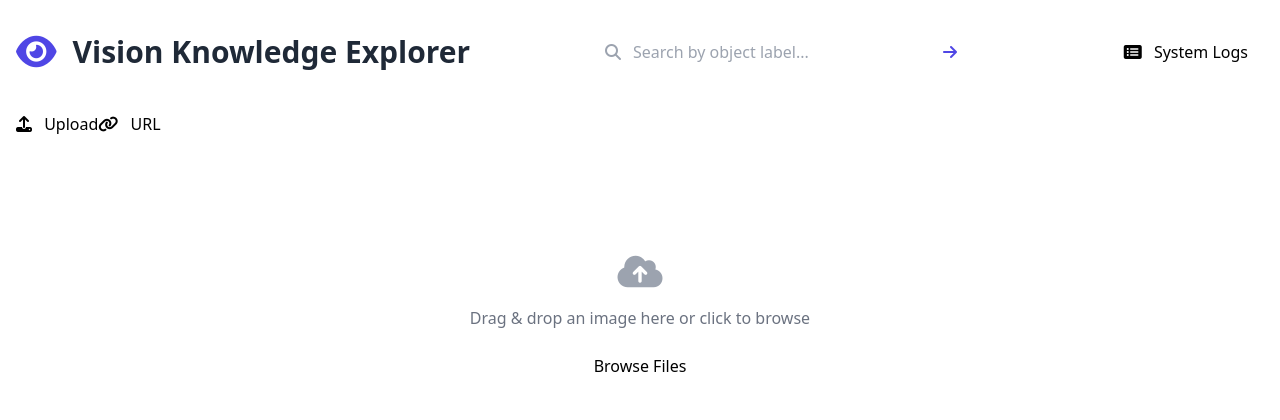
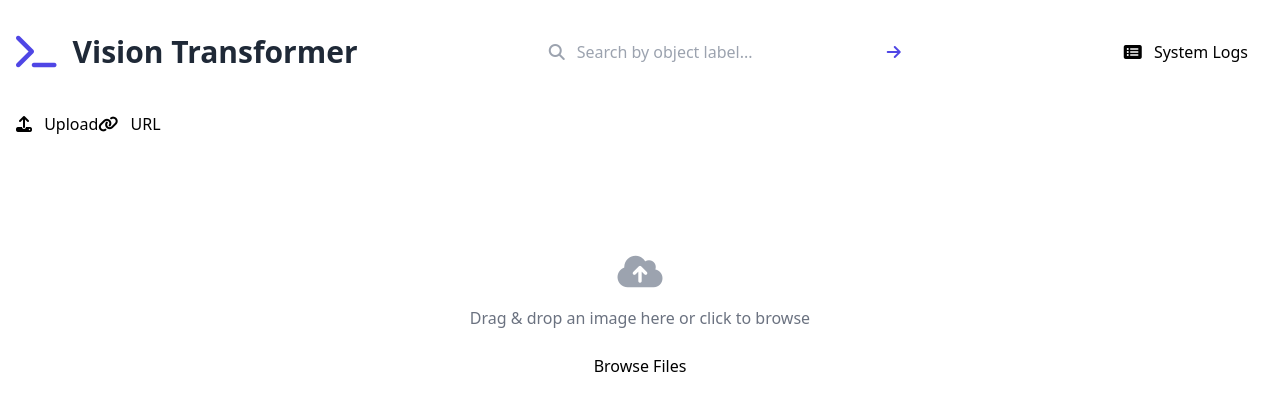
Before and after one commit to Amaan9136/vision_transformer, a Flask app: page / in a window 1280 px wide. Shown: the top 420 px of the page. Run offline with Flask 3, Linux system fonts and the light colour scheme; parts of the project's set-up code (start-up, migrations or seed data) failed here and were passed over; some libraries are stand-ins or nearby versions.

Commit message:
chore: to be fixed

```diff
--- a/app.py
+++ b/app.py
@@ -1,6 +1,4 @@
 """
-Enhanced Vision Knowledge Explorer
-
 This updated version adds:
 1. Improved image deduplication with perceptual hashing
 2. Visualization of Vision Transformer attention maps
@@ -17,6 +15,8 @@ from CONSTANTS.MODULES import (
     urllib, logger, string, socketio, SocketIO,
 )
 
+from config import flask_app
+
 # Import custom modules
 from helpers_and_class.VisionModule import VisionModule
 from helpers_and_class.VectorDB import VectorDB
@@ -24,26 +24,13 @@ from helpers_and_class.ImageScraper import ImageScraper
 from helpers_and_class.LLMInsightGenerator import LLMInsightGenerator
 from helpers_and_class.TransformerExplainerModule import TransformerExplainerModule
 
+
 # Configure logging
 logging.basicConfig(level=logging.INFO, format='%(asctime)s - %(levelname)s - %(message)s')
 logger = logging.getLogger(__name__)
-
-# Initialize Flask app
-flask_app = Flask(__name__)
-flask_app.config['UPLOAD_FOLDER'] = 'static/uploads'
-flask_app.config['ATTENTION_MAPS_FOLDER'] = 'static/attention_maps'
-flask_app.config['FEATURE_MAPS_FOLDER'] = 'static/feature_maps'
-flask_app.config['TRANSFORMATION_FOLDER'] = 'static/transformations'
-flask_app.config['MAX_CONTENT_LENGTH'] = 16 * 1024 * 1024  # 16MB max upload size
-
 # Initialize SocketIO
 socketio = SocketIO(flask_app, cors_allowed_origins="*")
 
-# Ensure upload directories exist
-os.makedirs(flask_app.config['UPLOAD_FOLDER'], exist_ok=True)
-os.makedirs(flask_app.config['ATTENTION_MAPS_FOLDER'], exist_ok=True)
-os.makedirs(flask_app.config['FEATURE_MAPS_FOLDER'], exist_ok=True)
-os.makedirs(flask_app.config['TRANSFORMATION_FOLDER'], exist_ok=True)
 
 # Initialize modules
 vision_module = VisionModule()
@@ -100,7 +87,7 @@ def log_to_client(message, level='info'):
     socketio.emit('log_message', {'message': message, 'level': level})
 
 
-# Flask routes for the Vision Transformer Explorer application
+# Flask routes for the Vision Transformer application
 
 @flask_app.route('/')
 def index():
@@ -880,7 +867,7 @@ def handle_command(data):
     elif command.startswith('version'):
         # Return version info
         socketio.emit('command_result', {
-            'result': "Vision Knowledge Explorer v1.0.0"
+            'result': "Vision Transformer v1.0.0"
         })
     else:
         # Unknown command
--- a/helpers_and_class/ImageScraper.py
+++ b/helpers_and_class/ImageScraper.py
@@ -3,12 +3,12 @@ from CONSTANTS.MODULES import (
     concurrent, BytesIO, Image, imagehash, BeautifulSoup
 )
 
-from app import flask_app
-
 from CONSTANTS.CONSTANTS import ( USER_AGENTS )
 
 from helpers_and_class.VisionModule import VisionModule
 vision_module = VisionModule()
+
+from config import flask_app
 
 # ---- 4. Enhanced Web Scraper with Duplicate Detection ----
 
--- a/helpers_and_class/VisionModule.py
+++ b/helpers_and_class/VisionModule.py
@@ -7,7 +7,7 @@ from CONSTANTS.MODULES import (
 
 from CONSTANTS.CONSTANTS import ( USER_AGENTS )
 
-from app import flask_app
+from config import flask_app
 
 # ---- 1. Enhanced Vision Transformer Setup ----
 
--- a/static/css/main.css
+++ b/static/css/main.css
@@ -1,5 +1,3 @@
-/* Additional custom styles for the Vision Knowledge Explorer */
-
 .pulse-animation {
     animation: pulse 2s infinite;
 }
--- a/static/js/main.js
+++ b/static/js/main.js
@@ -1,5 +1,3 @@
-// Main JavaScript for Vision Knowledge Explorer
-
 // DOM Content Loaded Event
 document.addEventListener('DOMContentLoaded', function() {
     // Initialize animation effects
--- a/templates/index.html
+++ b/templates/index.html
@@ -4,7 +4,7 @@
 <head>
     <meta charset="UTF-8">
     <meta name="viewport" content="width=device-width, initial-scale=1.0">
-    <title>Vision Knowledge Explorer</title>
+    <title>Vision Transformer</title>
     <link href="https://cdn.jsdelivr.net/npm/tailwindcss@2.2.19/dist/tailwind.min.css" rel="stylesheet">
     <link rel="stylesheet" href="https://cdnjs.cloudflare.com/ajax/libs/font-awesome/6.4.0/css/all.min.css">
     <script src="https://cdnjs.cloudflare.com/ajax/libs/socket.io/4.0.1/socket.io.js"></script>
@@ -16,8 +16,8 @@
     <div class="container mx-auto px-4 py-8">
         <header class="flex flex-col md:flex-row justify-between items-center mb-10">
             <div class="flex items-center mb-4 md:mb-0">
-                <i class="fas fa-eye text-4xl text-indigo-600 mr-4"></i>
-                <h1 class="text-3xl font-bold text-gray-800">Vision Knowledge Explorer</h1>
+                <i class="fas fa-terminal text-4xl text-indigo-600 mr-4"></i>
+                <h1 class="text-3xl font-bold text-gray-800">Vision Transformer</h1>
             </div>
 
             <div class="search-bar flex items-center w-full md:w-96 bg-white rounded-full px-4 py-2">
@@ -302,7 +302,7 @@
                 </div>
             </div>
             <div id="mini-terminal" class="h-64 overflow-auto p-2 font-mono text-sm">
-                <div class="text-green-400">Vision Knowledge Explorer Terminal</div>
+                <div class="text-green-400">Terminal</div>
                 <div class="text-gray-400 mb-2">Type 'help' to see available commands</div>
                 <div id="mini-terminal-output"></div>
                 <div class="flex items-center">
--- a/templates/logs.html
+++ b/templates/logs.html
@@ -4,7 +4,7 @@
 <head>
     <meta charset="UTF-8">
     <meta name="viewport" content="width=device-width, initial-scale=1.0">
-    <title>System Logs - Vision Knowledge Explorer</title>
+    <title>System Logs</title>
     <link href="https://cdn.jsdelivr.net/npm/tailwindcss@2.2.19/dist/tailwind.min.css" rel="stylesheet">
     <link rel="stylesheet" href="https://cdnjs.cloudflare.com/ajax/libs/font-awesome/6.4.0/css/all.min.css">
     <link rel="stylesheet" href="{{ url_for('static', filename='css/main.css') }}">
@@ -70,7 +70,7 @@
         <header class="flex flex-col md:flex-row justify-between items-center mb-10">
             <div class="flex items-center mb-4 md:mb-0">
                 <i class="fas fa-eye text-4xl text-indigo-600 mr-4"></i>
-                <h1 class="text-3xl font-bold text-gray-800">Vision Knowledge Explorer</h1>
+                <h1 class="text-3xl font-bold text-gray-800">Vision Transformer</h1>
             </div>
             <a href="/" class="btn-primary px-4 py-2 rounded-lg">
                 <i class="fas fa-home mr-2"></i> Back to Home
@@ -88,7 +88,7 @@
             <div class="glass-panel p-6">
                 <h2 class="text-xl font-bold text-gray-800 mb-4">Terminal</h2>
                 <div id="terminal" class="terminal">
-                    <div class="mb-2">Vision Knowledge Explorer Terminal v1.0.0</div>
+                    <div class="mb-2">Terminal v1.0.0</div>
                     <div class="mb-2">Type 'help' to see available commands.</div>
                     <div id="terminal-output"></div>
                     <div class="flex">
```
Also changed, not shown: config.py (added, +20 -0 lines).
